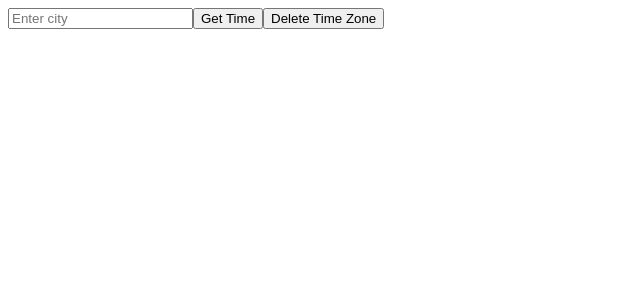
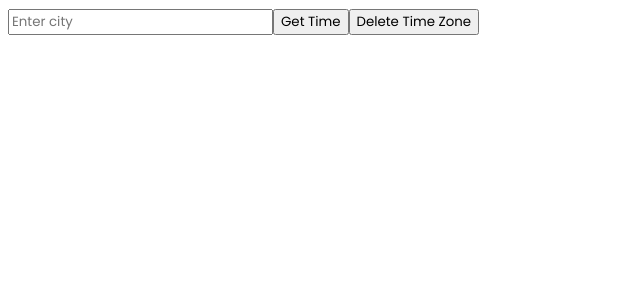
Before and after one commit to ai-no-yume/taller3Desarrolloweb, a React (Vite) app: page / in a window 1280 px wide. Shown: the top 300 px of the page, without its empty margins (0-640 px from the left). Built offline with nearby package versions, Linux system fonts and the light colour scheme.

Commit message:
index.css poppins font added, styling but not too much

```diff
--- a/index.html
+++ b/index.html
@@ -3,7 +3,7 @@
   <head>
     <meta charset="UTF-8" />
     <meta name="viewport" content="width=device-width, initial-scale=1.0" />
-    <title>Vite + React</title>
+    <title>5th Exercise - Web Development</title>
   </head>
   <body>
     <div id="root"></div>
--- a/src/App.jsx
+++ b/src/App.jsx
@@ -1,5 +1,5 @@
-import { useState } from 'react';
 import TimeZone from './views/TimeZone.jsx';
+import './index.css'
 
 function App() {
 
--- a/src/index.css
+++ b/src/index.css
@@ -0,0 +1,5 @@
+@import url('https://fonts.googleapis.com/css2?family=Poppins:ital,wght@0,100;0,200;0,300;0,400;0,500;0,600;0,700;0,800;0,900;1,100;1,200;1,300;1,400;1,500;1,600;1,700;1,800;1,900&display=swap');
+
+* {
+    font-family: "Poppins", sans-serif;
+}
```
